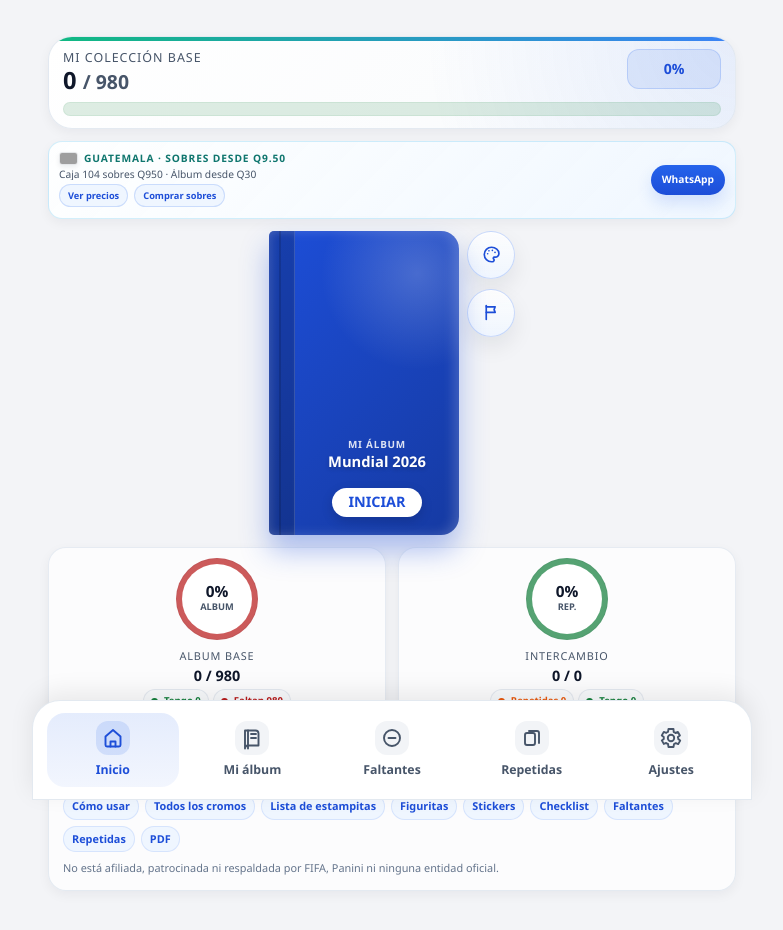
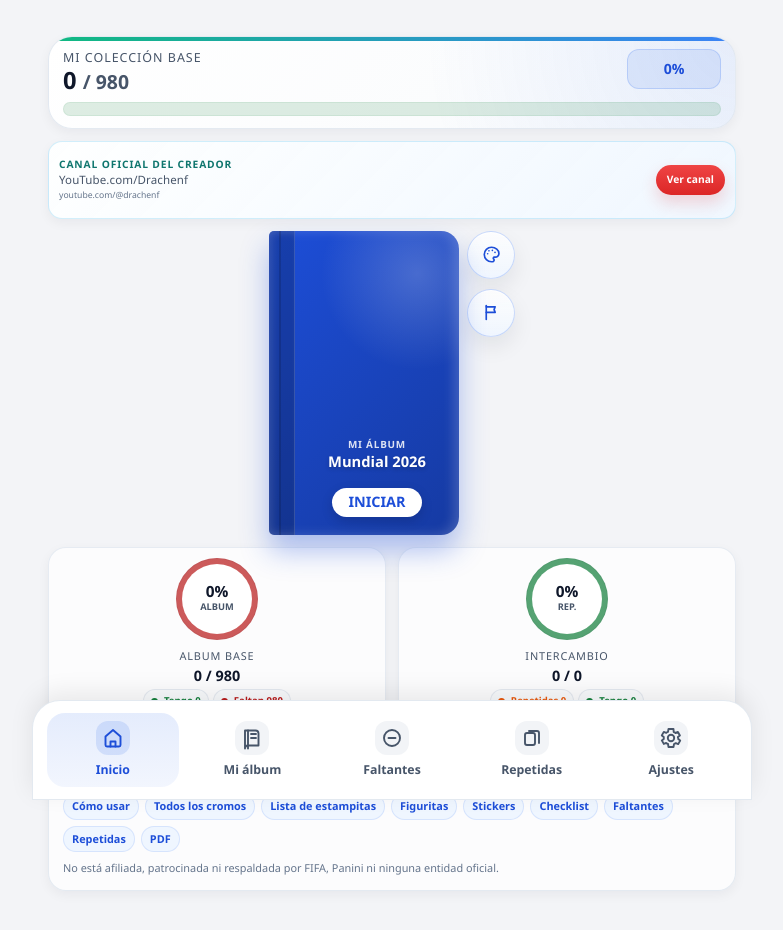
Before and after one commit to DrachenF/sticker-tracker-2026, a React (Vite) app: page / in a window 1280 px wide. Shown: the top 930 px of the page, without its empty margins (248-1031 px from the left). Built offline with nearby package versions, Linux system fonts and the light colour scheme; grey boxes are pictures that could not be loaded.

Commit message:
Simplify home banner to YouTube-only channel info

```diff
--- a/src/pages/HomePage.jsx
+++ b/src/pages/HomePage.jsx
@@ -519,25 +519,21 @@
         stats={stats}
       />
 
-      <section className="home-shop-card" aria-label="Disponibilidad en Guatemala">
+      <section className="home-shop-card" aria-label="Canal de YouTube del creador">
         <div className="home-shop-copy">
           <p className="quick-label home-shop-country">
-            <img src="https://flagcdn.com/gt.svg" alt="" aria-hidden="true" />
-            <span>Guatemala · Sobres desde Q9.50</span>
+            <span>Canal oficial del creador</span>
           </p>
-          <p className="home-shop-line">Caja 104 sobres Q950 · Álbum desde Q30</p>
-          <nav className="home-shop-links" aria-label="Páginas comerciales en Guatemala">
-            <a href="/precio-album-mundial-2026-guatemala">Ver precios</a>
-            <a href="/sobres-mundial-2026-guatemala">Comprar sobres</a>
-          </nav>
+          <p className="home-shop-line">YouTube.com/Drachenf</p>
+          <p className="home-shop-footnote">youtube.com/@drachenf</p>
         </div>
         <a
           className="home-shop-button"
-          href="https://wa.me/50258714824?text=Hola%2C%20quiero%20consultar%20disponibilidad%20de%20album%2C%20sobres%20o%20estampitas%20del%20Mundial%202026%20en%20Guatemala."
+          href="https://youtube.com/@drachenf"
           target="_blank"
           rel="noopener noreferrer"
         >
-          WhatsApp
+          Ver canal
         </a>
       </section>
 
--- a/src/styles.css
+++ b/src/styles.css
@@ -2342,7 +2342,7 @@
   display: inline-flex;
   align-items: center;
   gap: 6px;
-  font-size: 0.67rem;
+  font-size: 0.65rem;
   line-height: 1;
   white-space: nowrap;
 }
@@ -2368,6 +2368,8 @@
   white-space: nowrap;
   overflow: hidden;
   text-overflow: ellipsis;
+  font-size: 0.72rem;
+  letter-spacing: 0.01em;
 }
 
 .home-shop-copy span {
@@ -2404,20 +2406,27 @@
   flex: 0 0 auto;
 }
 
+.home-shop-footnote {
+  margin: 0;
+  font-size: 0.54rem;
+  line-height: 1.05;
+  color: #64748b;
+}
+
 .home-shop-button {
   min-height: 30px;
   display: inline-grid;
   place-items: center;
   padding: 7px 11px;
   border-radius: 999px;
-  background: linear-gradient(180deg, #2563eb, #1d4ed8);
+  background: linear-gradient(180deg, #ef4444, #dc2626);
   color: #ffffff;
   font-size: 0.64rem;
   font-weight: 900;
   line-height: 1;
   text-align: center;
   text-decoration: none;
-  box-shadow: 0 8px 16px rgba(37, 99, 235, 0.16);
+  box-shadow: 0 8px 16px rgba(220, 38, 38, 0.18);
   white-space: nowrap;
 }
 
```
